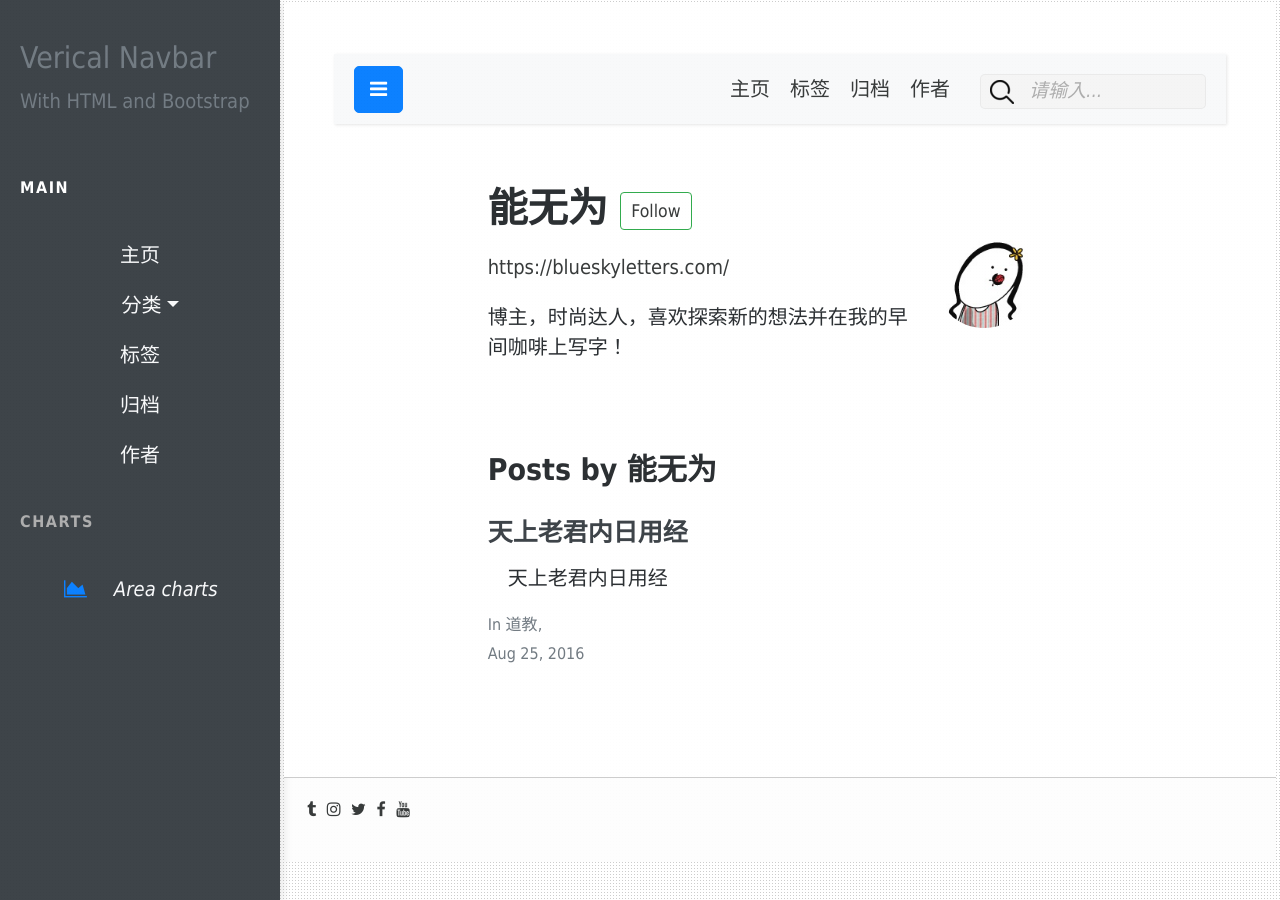
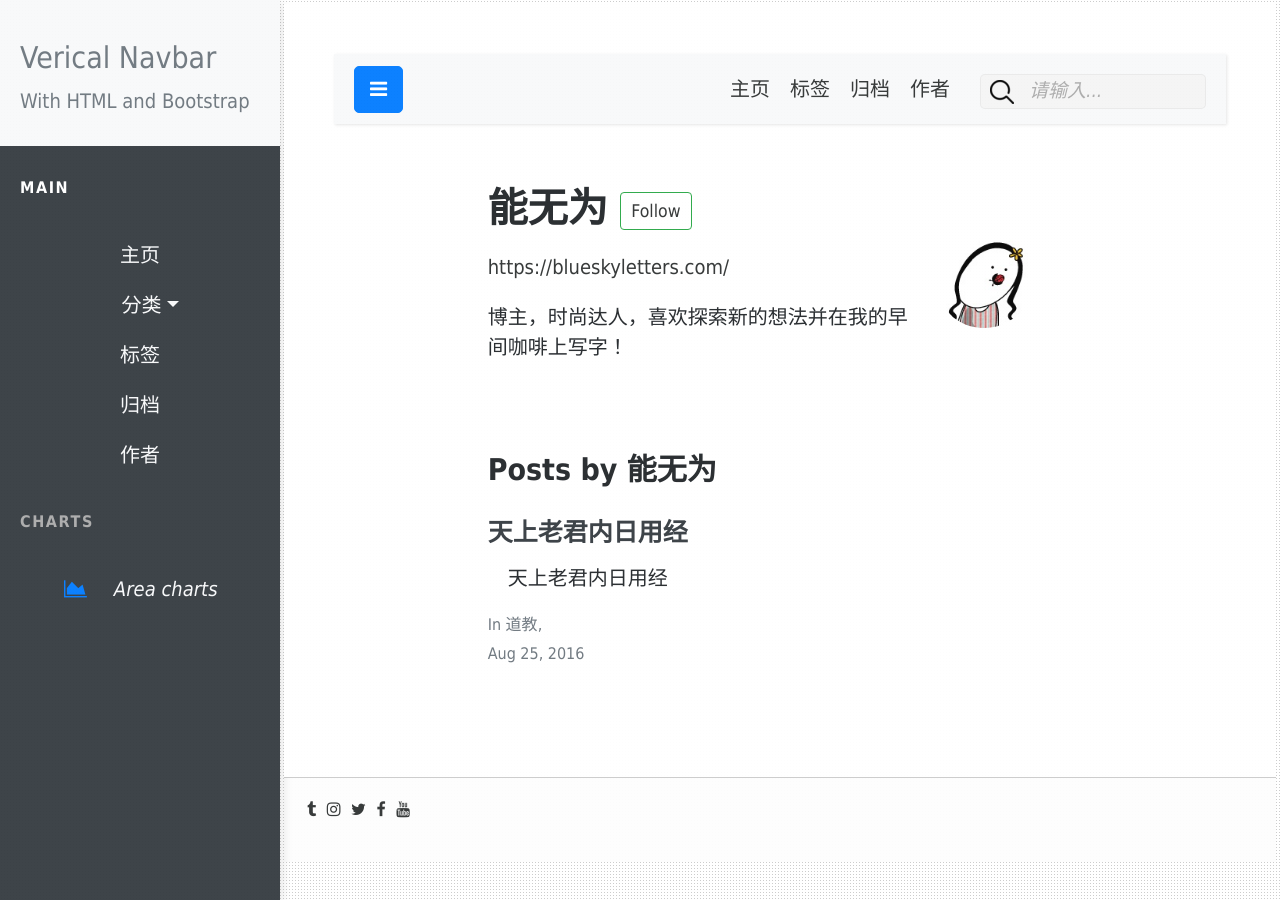
Before and after one commit to nengwuzhi/nengwuzhi.github.ioce, a Jekyll site: the page built from pages/author-author2.html, in a window 1280 px wide. Built offline with Jekyll 4.4.1, drawn with Linux system fonts in a browser that asks for light colours; nearby versions of some CDN libraries.

Commit message:
Update Side_navigation.html

```diff
--- a/_includes/Side_navigation.html
+++ b/_includes/Side_navigation.html
@@ -1,7 +1,7 @@
 
      <!-- Vertical navbar -->
 	<div class="vertical-nav bg-dark" id="sidebar">
-  		<div class="py-4 px-3 mb-4 bg-dark">
+  		<div class="py-4 px-3 mb-4 bg-light">
       		<div class="media-body">
         		<h4 class="font-weight-white text-muted mb-0">Verical Navbar</h4>
         		<p class="font-weight-grey text-muted mb-0">With HTML and Bootstrap</p>
```
